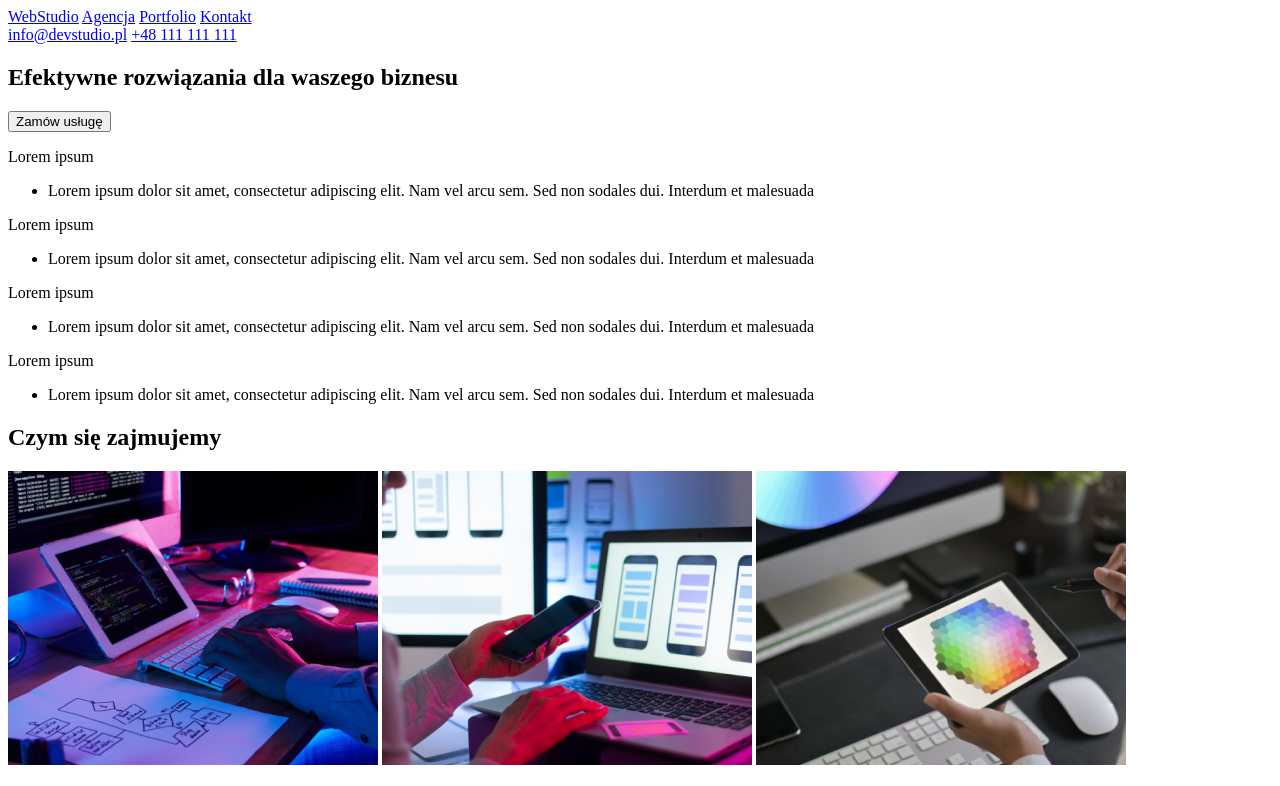
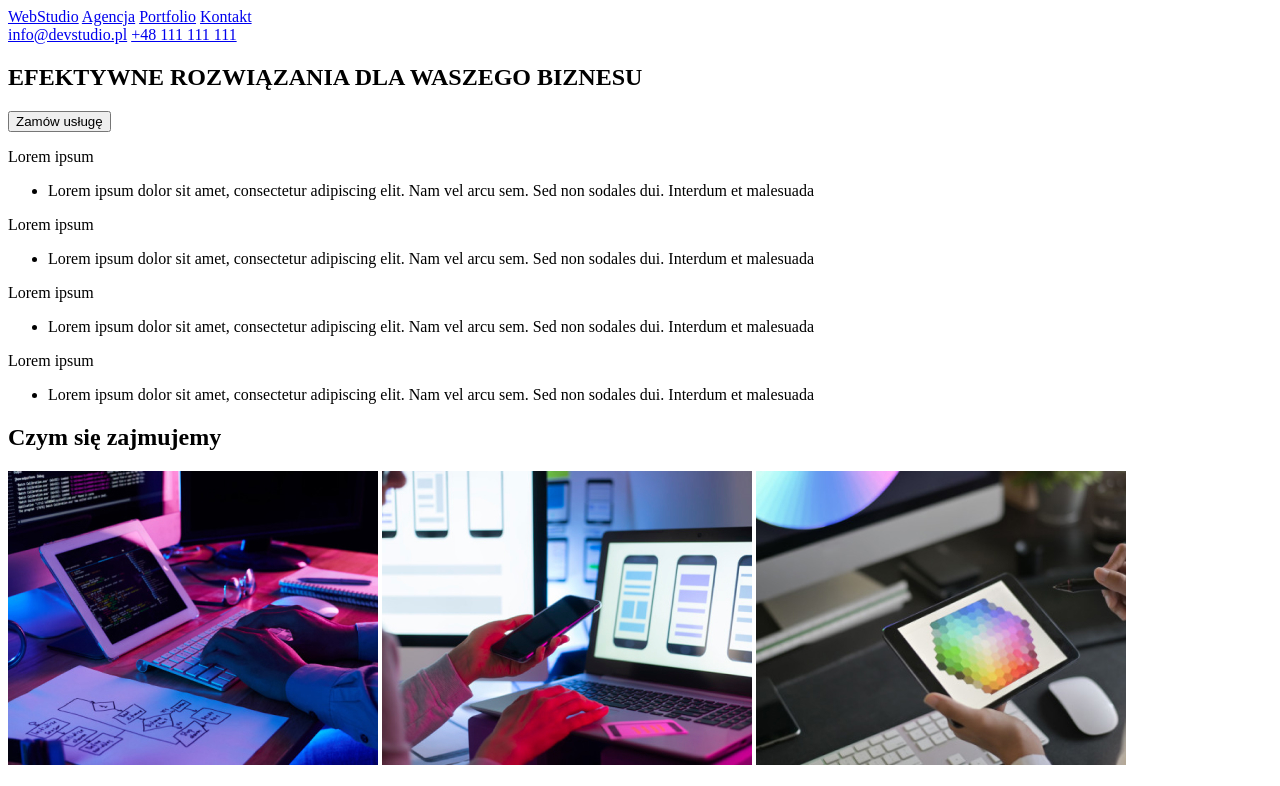
Before and after one commit to PaulinaDworak/goit-markup-hw-01, a plain HTML site: page index.html in a window 1280 px wide. Shown: the top 786 px of the page. Drawn offline with Linux system fonts and the light colour scheme.

Commit message:
Zmiana w nagłówku

```diff
--- a/index.html
+++ b/index.html
@@ -17,7 +17,7 @@
         </header>
         <main>
             <section>
-                <h1>Efektywne rozwiązania dla waszego biznesu</h1>
+                <h1>EFEKTYWNE ROZWIĄZANIA DLA WASZEGO BIZNESU</h1>
                 <button type="button">Zamów usługę</button>
             </section>
             <section>
```
